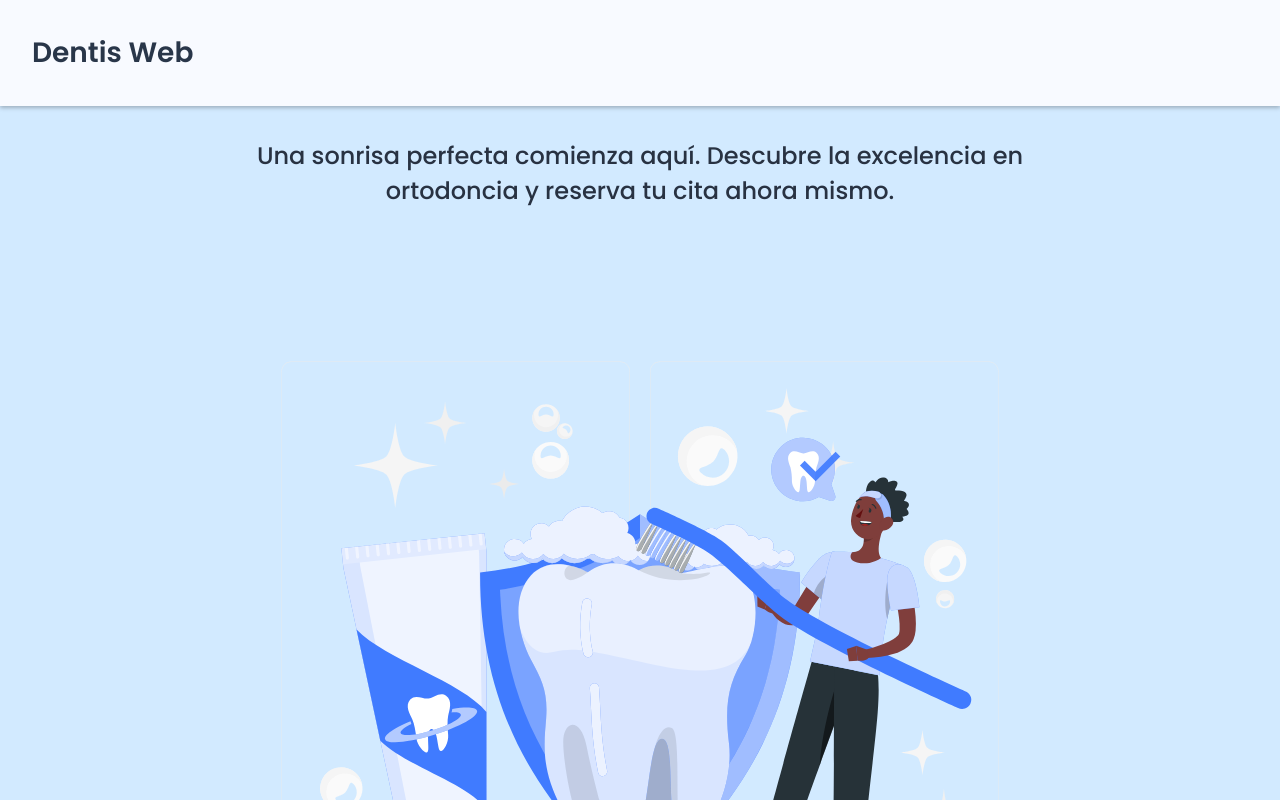
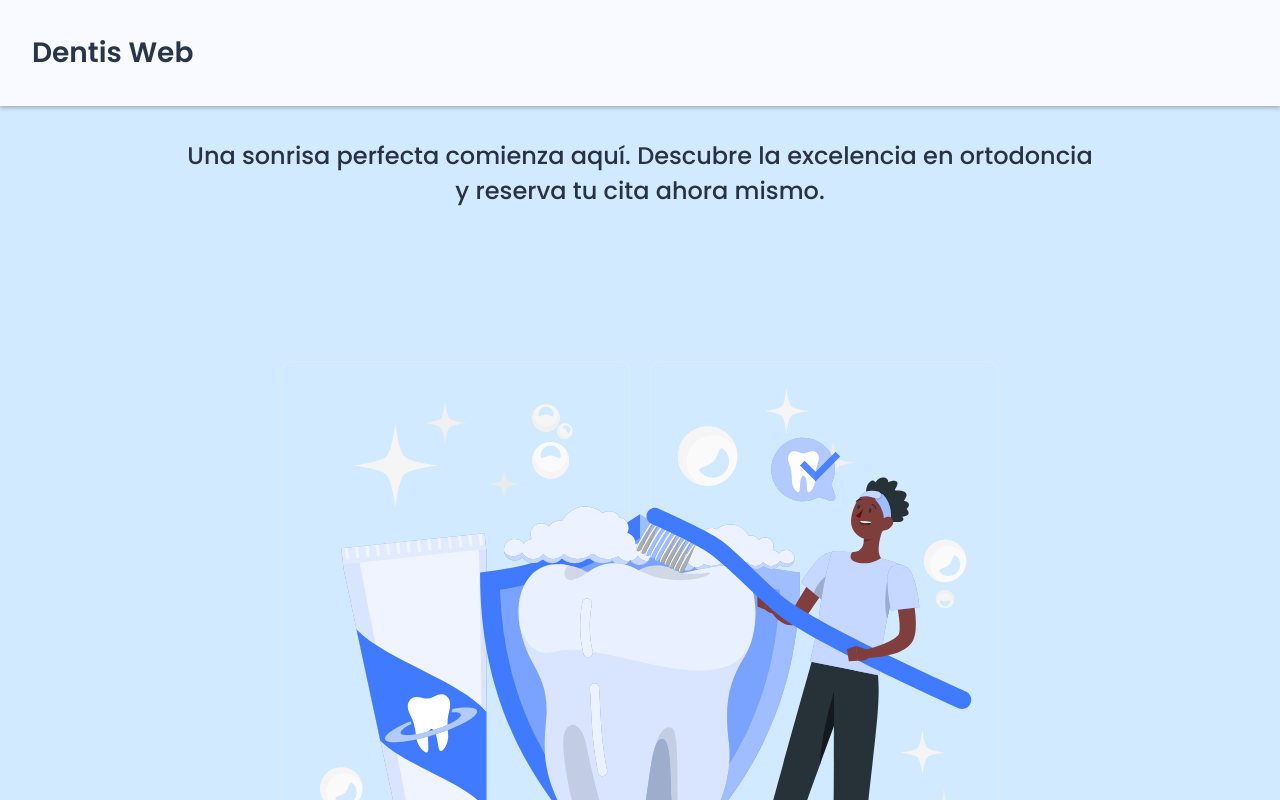
Before and after one commit to katy-paola/dentis-web-app, a React (Vite) app: page /#/ in a window 1280 px wide. Shown: the top 800 px of the page. Built offline with nearby package versions, Linux system fonts and the light colour scheme; no server answers.

Commit message:
Add styles for 1024px screen width

```diff
--- a/src/styles/Landing.css
+++ b/src/styles/Landing.css
@@ -139,3 +139,11 @@
     font-size: 2.4rem;
   }
 }
+@media screen and (min-width: 1024px) {
+  .main__description {
+    max-width: 75%;
+  }
+  .main__buttons {
+    width: 70%;
+  }
+}
```
